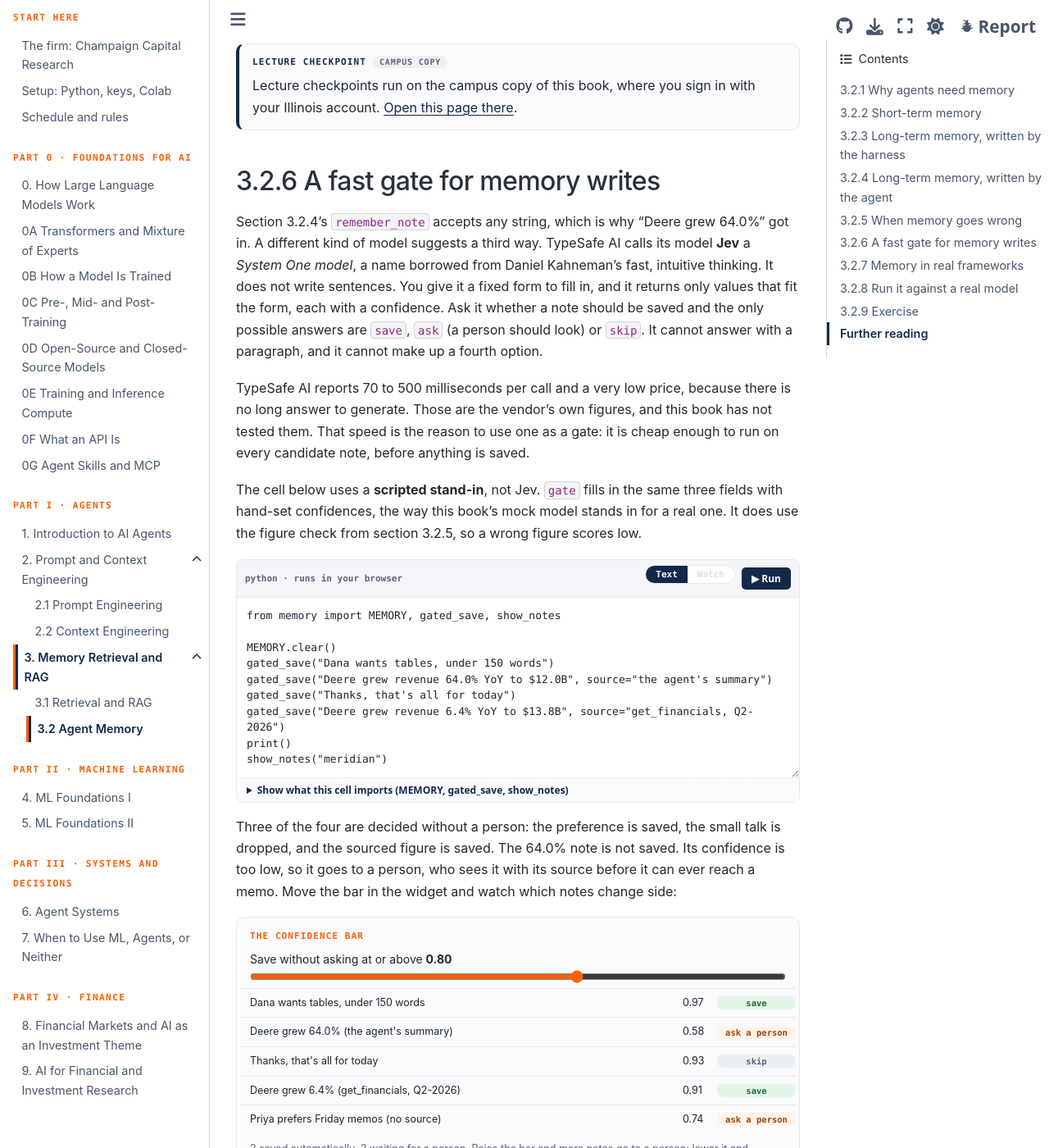
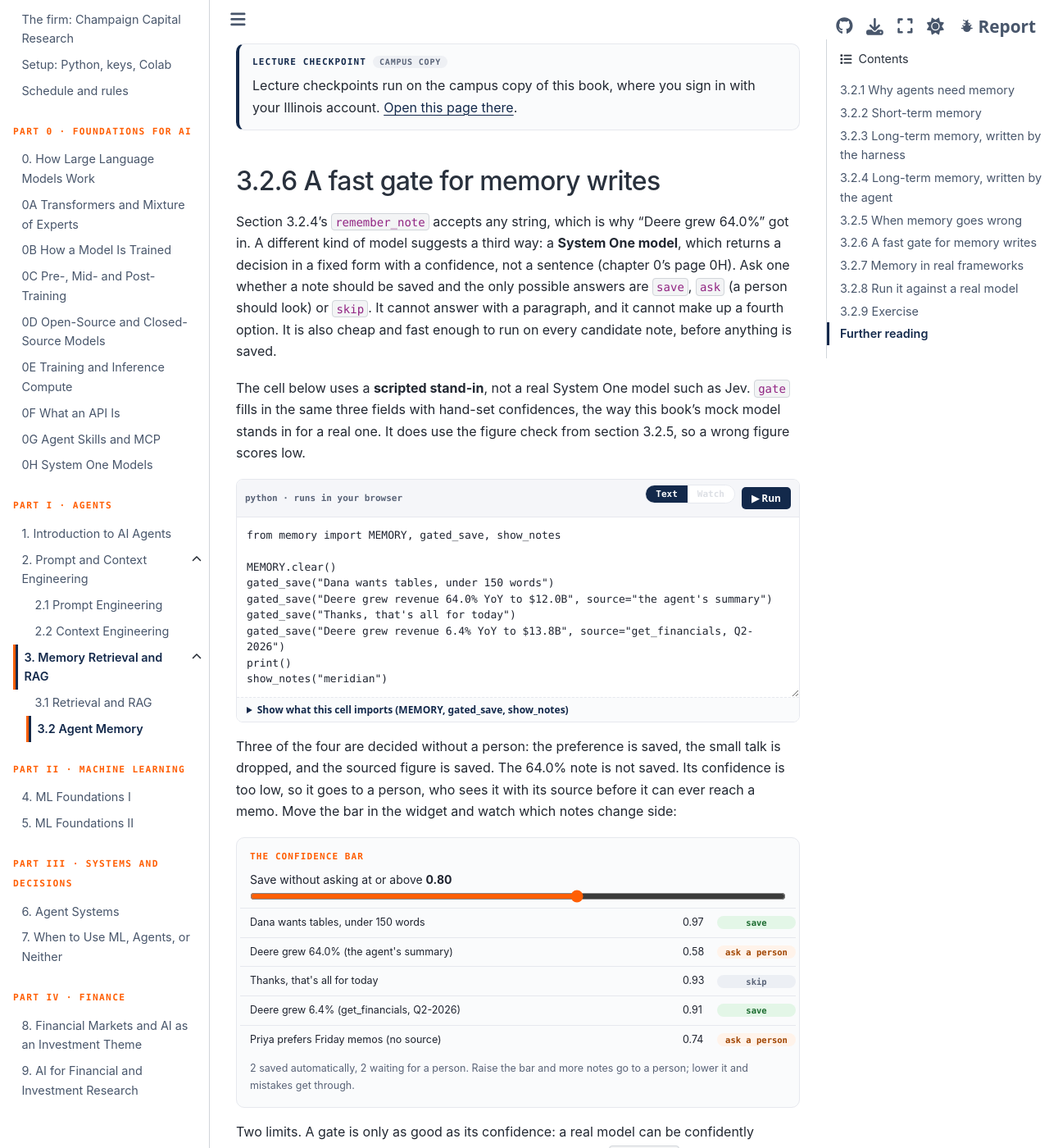
Before and after one commit to ashcastelinocs124/msba-ai-workshop, a Jupyter Book: the page built from book/ch03-agent-memory.md, in a window 1280 px wide and 1400 px high, scrolled down 8417 px. Shown: the whole window at 82% size. Built offline with Jupyter Book 1.0.4 settings and Sphinx 7.4.7 and the Sphinx Book theme 1.1.4, drawn with Linux system fonts in a browser that asks for light colours; some of the changed text lies outside the part shown.

Commit message:
Add page 0H on System One models; 3.2.6 links to it

````diff
--- a/book/_toc.yml
+++ b/book/_toc.yml
@@ -16,6 +16,7 @@
       - file: ch00-compute
       - file: ch00-apis
       - file: ch00-skills-mcp
+      - file: ch00-system-one
   - caption: Part I · Agents
     chapters:
       - file: ch01-agent-loop
--- a/book/ch03-agent-memory.md
+++ b/book/ch03-agent-memory.md
@@ -11,7 +11,7 @@
 - Keep a long conversation going by trimming or summarizing it, and say what each one loses.
 - Save notes between sessions two ways, written by the harness or by the agent, and weigh the trade-off.
 - Spot a wrong remembered figure, and name three guards against it.
-- Explain what a System One model is, and how a fast typed gate can decide what gets saved.
+- Use a System One model (chapter 0's page 0H) as a fast typed gate that decides what gets saved.
 - Map short-term and long-term memory onto the OpenAI Agents SDK and LangGraph.
 ```
 
@@ -241,11 +241,9 @@
 
 ## 3.2.6 A fast gate for memory writes
 
-Section 3.2.4's `remember_note` accepts any string, which is why "Deere grew 64.0%" got in. A different kind of model suggests a third way. TypeSafe AI calls its model **Jev** a *System One model*, a name borrowed from Daniel Kahneman's fast, intuitive thinking. It does not write sentences. You give it a fixed form to fill in, and it returns only values that fit the form, each with a confidence. Ask it whether a note should be saved and the only possible answers are `save`, `ask` (a person should look) or `skip`. It cannot answer with a paragraph, and it cannot make up a fourth option.
+Section 3.2.4's `remember_note` accepts any string, which is why "Deere grew 64.0%" got in. A different kind of model suggests a third way: a **System One model**, which returns a decision in a fixed form with a confidence, not a sentence (chapter 0's page 0H). Ask one whether a note should be saved and the only possible answers are `save`, `ask` (a person should look) or `skip`. It cannot answer with a paragraph, and it cannot make up a fourth option. It is also cheap and fast enough to run on every candidate note, before anything is saved.
 
-TypeSafe AI reports 70 to 500 milliseconds per call and a very low price, because there is no long answer to generate. Those are the vendor's own figures, and this book has not tested them. That speed is the reason to use one as a gate: it is cheap enough to run on every candidate note, before anything is saved.
-
-The cell below uses a **scripted stand-in**, not Jev. `gate` fills in the same three fields with hand-set confidences, the way this book's mock model stands in for a real one. It does use the figure check from section 3.2.5, so a wrong figure scores low.
+The cell below uses a **scripted stand-in**, not a real System One model such as Jev. `gate` fills in the same three fields with hand-set confidences, the way this book's mock model stands in for a real one. It does use the figure check from section 3.2.5, so a wrong figure scores low.
 
 ```{code-block} python
 :class: pyodide
@@ -266,7 +264,7 @@
 :file: widgets/ch03-memory-gate.html
 ```
 
-Two limits. A gate is only as good as its confidence: a real model can be confidently wrong, so the check against the firm's data in section 3.2.5 (`records-5`) still runs before a figure goes to a client. And this idea is the book's own; TypeSafe AI's post describes the model, not a memory design.
+Two limits. A gate is only as good as its confidence: a real model can be confidently wrong, so the check against the firm's data in section 3.2.5 (`records-5`) still runs before a figure goes to a client. And this idea is the book's own; TypeSafe AI's post describes the model (page 0H), not a memory design.
 
 **Checkpoint.**
 
````
Also changed, not shown: book/ch00-system-one.md (added, +61 -0 lines), book/intro.md (+1 -1 lines).
